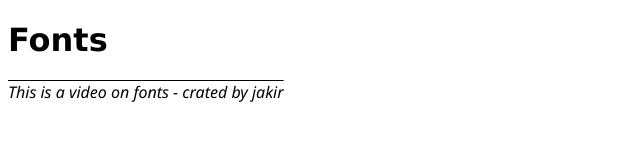
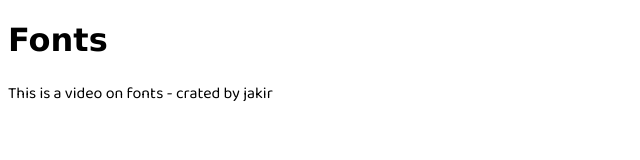
Before and after one commit to shaik-jakir-hussain1/CSS-Properties, a plain HTML site: page index.html in a window 1280 px wide. Shown: the whole page, without its empty margins (0-640 px from the left). Drawn offline with Linux system fonts and the light colour scheme.

Commit message:
Added Baloo Bhai 2 Font to the paragraph.

```diff
--- a/index.html
+++ b/index.html
@@ -5,15 +5,17 @@
     <meta name="viewport" content="width=device-width, initial-scale=1.0">
     <title>Document</title>
     <style>
+       @import url('https://fonts.googleapis.com/css?family=Baloo+Bhai+2&display=swap');
         h1 {
             font-family: 'Lucida Sans', 'Lucida Sans Regular', 'Lucida Grande', 'Lucida Sans Unicode', Geneva, Verdana, sans-serif;
         }
         p{
-            font-family: 'Segoe UI', Tahoma, Geneva, Verdana, sans-serif ;
-            font-style: italic;
-            font-weight: 500;
+            /* font-family: 'Segoe UI', Tahoma, Geneva, Verdana, sans-serif ; */
+            font-family: "Baloo Bhai 2", serif;
+            /* font-style: italic; */
+            /* font-weight: 500; */
             /* text-decoration: underline; */
-            text-decoration: overline;
+            /* text-decoration: overline; */
         }
     </style>
 </head>
```
Also changed, not shown: 1 other file.
